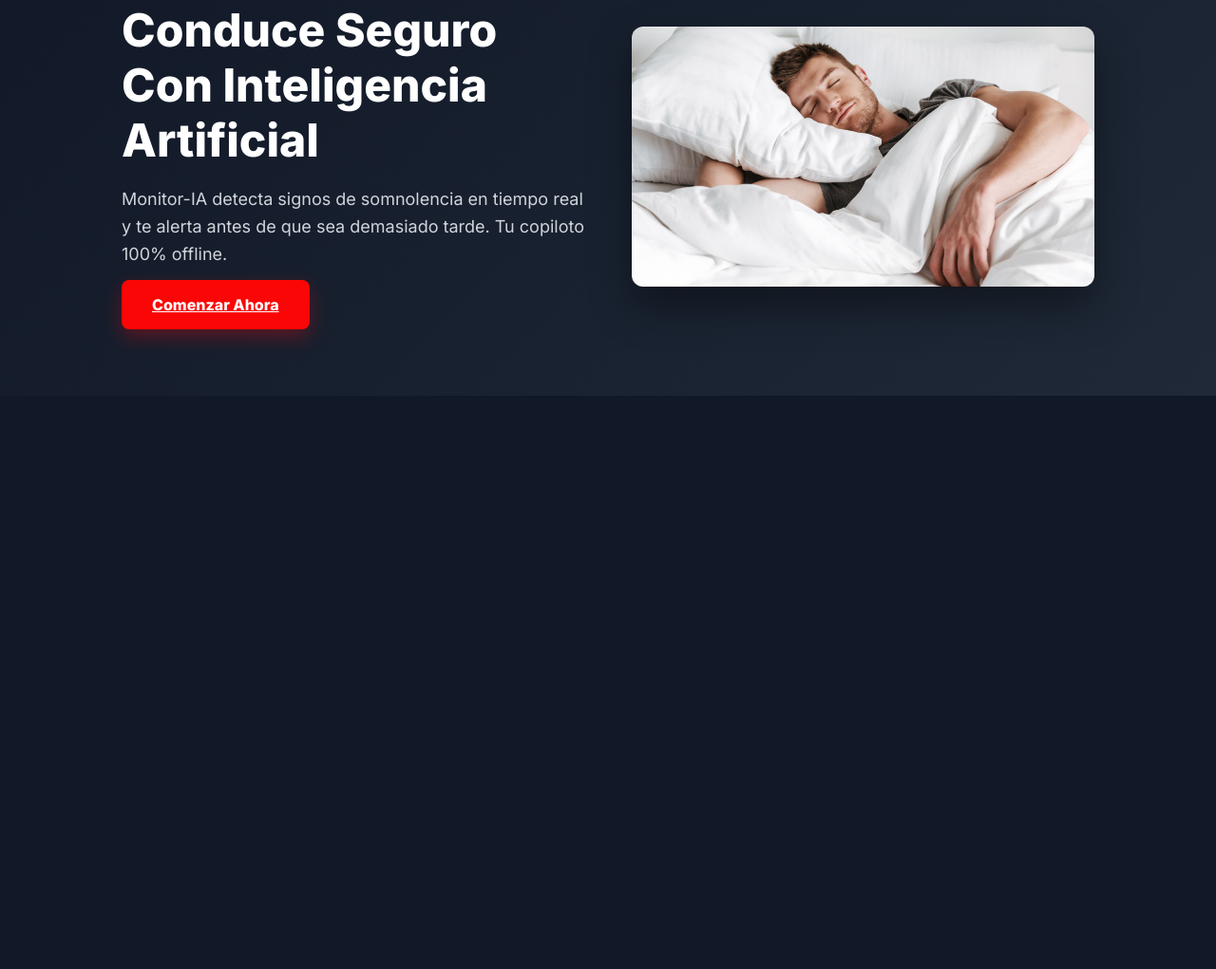
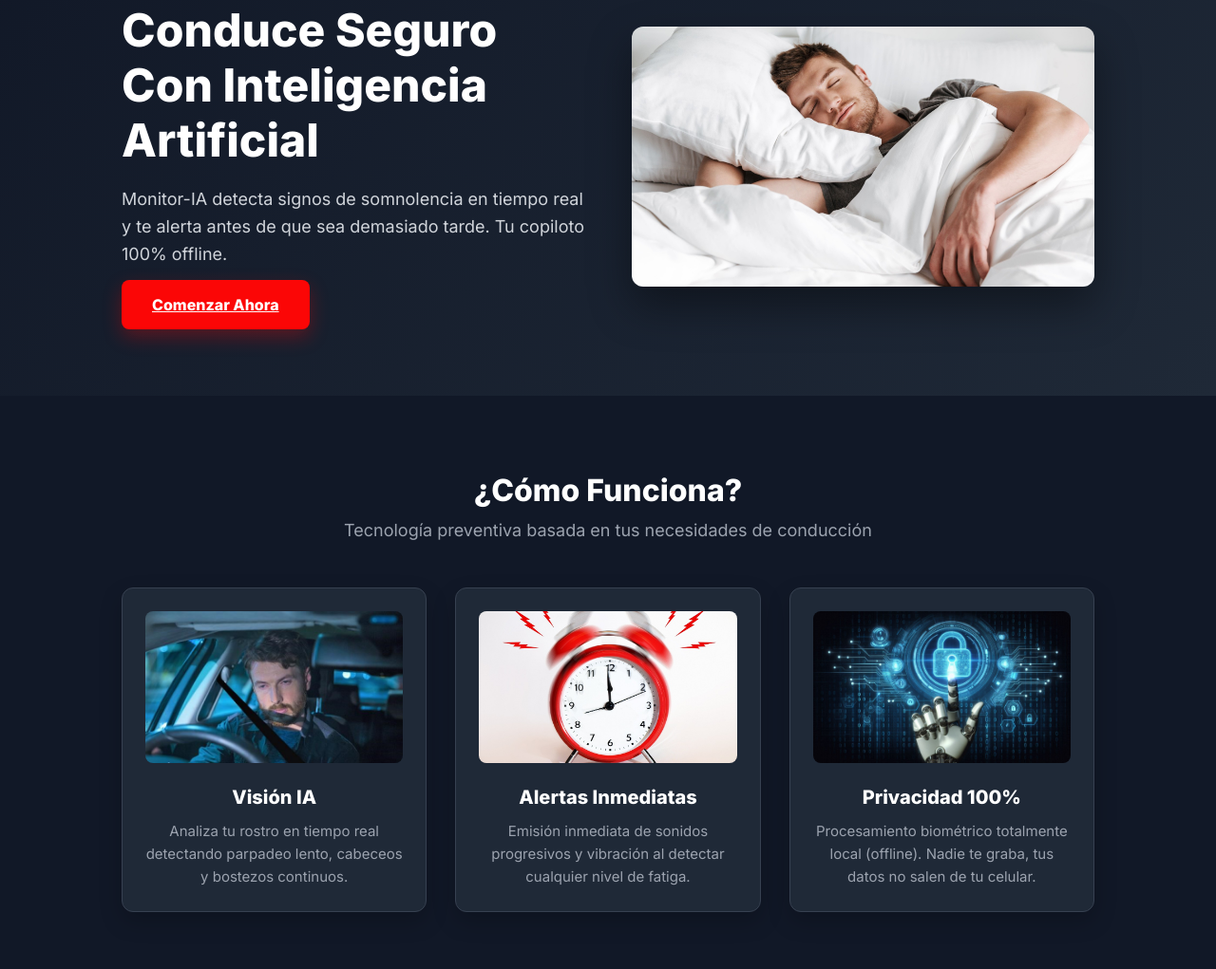
Before and after one commit to SecureIT-Team/Monitor-IA_LandingPage, a plain HTML site: page public/index.html in a window 1280 px wide. Shown: the part 161-1182 px from the top of the page at 95% size. Before the commit the page ends 800 px from the top, so only its background shows below. Drawn offline with Linux system fonts and the light colour scheme.

Commit message:
feat(funcionalidades): implementar sección '¿Cómo Funciona?'
- Tres tarjetas con las funcionalidades clave
- Visión IA, Alertas Inmediatas y Privacidad 100%
- Imágenes descriptivas para cada tarjeta

feature/seccion-funcionalidades

```diff
--- a/public/index.html
+++ b/public/index.html
@@ -47,6 +47,30 @@
         </section>
     </main>
 
+    <section id="funcionalidades" class="section servicios">
+        <div class="section-title">
+            <h2>¿Cómo Funciona?</h2>
+            <p>Tecnología preventiva basada en tus necesidades de conducción</p>
+        </div>
+        <div class="cards">
+            <article class="card">
+                <img src="assets/images/imagen4.jpg" alt="Visión Computacional" class="card-img">
+                <h3>Visión IA</h3>
+                <p>Analiza tu rostro en tiempo real detectando parpadeo lento, cabeceos y bostezos continuos.</p>
+            </article>
+            <article class="card">
+                <img src="assets/images/imagen3.jpg" alt="Alertas Inteligentes" class="card-img">
+                <h3>Alertas Inmediatas</h3>
+                <p>Emisión inmediata de sonidos progresivos y vibración al detectar cualquier nivel de fatiga.</p>
+            </article>
+            <article class="card">
+                <img src="assets/images/imagen2.png" alt="Privacidad Garantizada" class="card-img">
+                <h3>Privacidad 100%</h3>
+                <p>Procesamiento biométrico totalmente local (offline). Nadie te graba, tus datos no salen de tu celular.</p>
+            </article>
+        </div>
+    </section>
+
     <script src="assets/scripts/index.js"></script>
 </body>
 </html>
```
